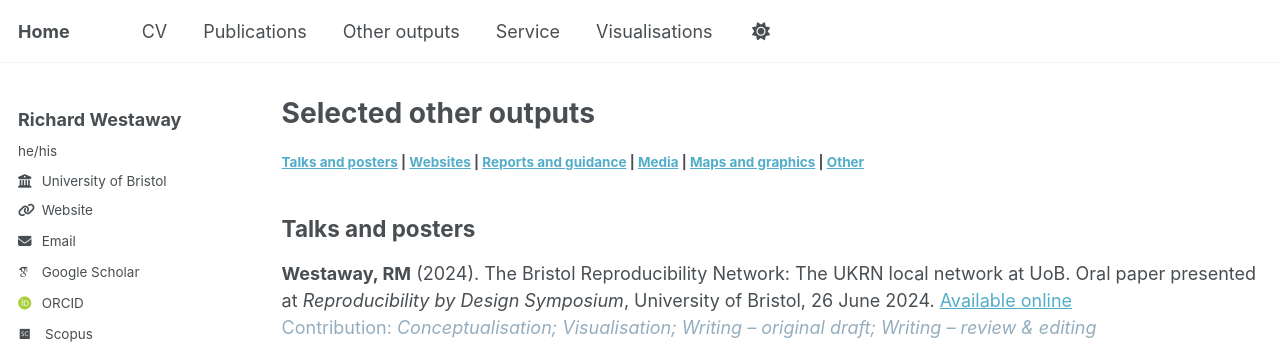
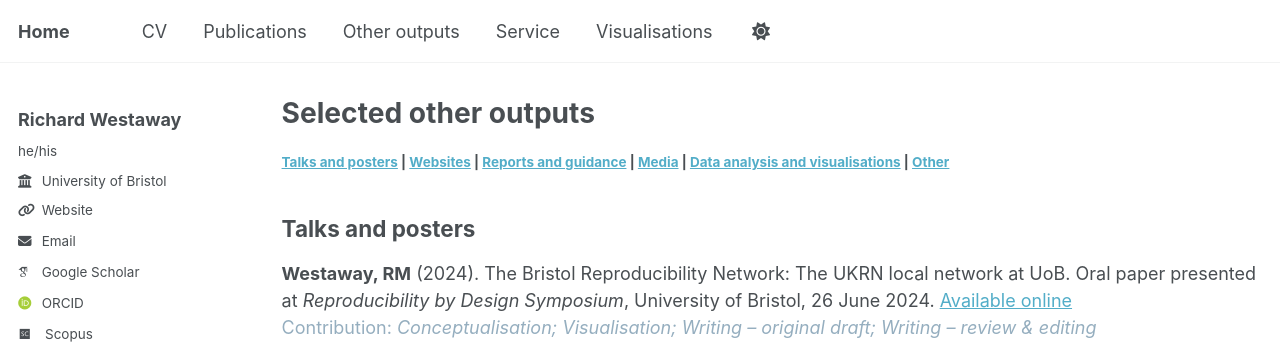
Before and after one commit to richardwestaway/richardwestaway.github.io, a Jekyll site: the page built from _pages/outputs.html, in a window 1280 px wide and 900 px high. Shown: the top 344 px of the window. Built offline with Jekyll 4.4.1, drawn with Linux system fonts in a browser that asks for light colours; some web fonts are replaced; some of the changed text lies outside the part shown.

Commit message:
Update outputs.html

```diff
--- a/_pages/outputs.html
+++ b/_pages/outputs.html
@@ -13,7 +13,7 @@ author_profile: true
 
 {% include base_path %}
 
-<h4><a href="#talks">Talks and posters</a>  |  <a href="#websites">Websites</a>  |  <a href="#reports">Reports and guidance</a>  |  <a href="#media">Media</a>  |  <a href="#graphics">Maps and graphics</a>  |  <a href="#other">Other</a></h4>
+<h4><a href="#talks">Talks and posters</a>  |  <a href="#websites">Websites</a>  |  <a href="#reports">Reports and guidance</a>  |  <a href="#media">Media</a>  |  <a href="#data">Data analysis and visualisations</a>  |  <a href="#other">Other</a></h4>
 
 <h2 id="talks">Talks and posters</h2>
 
@@ -233,7 +233,7 @@ information package for the UK. Awareness-raising poster, March 2008. <a href="h
 
 <p>Hicks, DM, Lane, SN &amp; <strong>Westaway, RM</strong> (1999). A metric eye in the sky: photogrammetric tools for riverbed surveys. <em>Water and Atmosphere</em> 7(4), 24-27. <a href="https://richardwestaway.github.io/files/1999-A-metric-eye-in-the-sky-NIWA-Water-&-Atmosphere.pdf" target="_blank" rel="noopener">Available online</a><br /><span style="color: #95aebf;">Contribution:<em> Formal analysis; Investigation; Methodology; Writing &ndash; review &amp; editing; Visualisation</em></span></p>
 
-<h2 id="graphics">Maps and graphics</h2>
+<h2 id="data">Data analysis and visualisation</h2>
 
 <p>Bamber, JL, Oppenheimer, M, Kopp, RE, Aspinall, WP and Cooke, RM (2022). Figures and supplementary information for 'Ice sheet contributions to future sea-level rise from structured expert judgment'. Proceedings of the National Acadamy of Science (PNAS). <a href="https://doi.org/10.1073/pnas.1817205116" target="_blank" rel="noopener">Available online</a><br /><span style="color: #95aebf;">Contribution: <em>Project Administration;&nbsp; Formal analysis; Visualisation; Writing &ndash; original draft; Writing &ndash; review &amp; editing</em></span></p>
 
```
